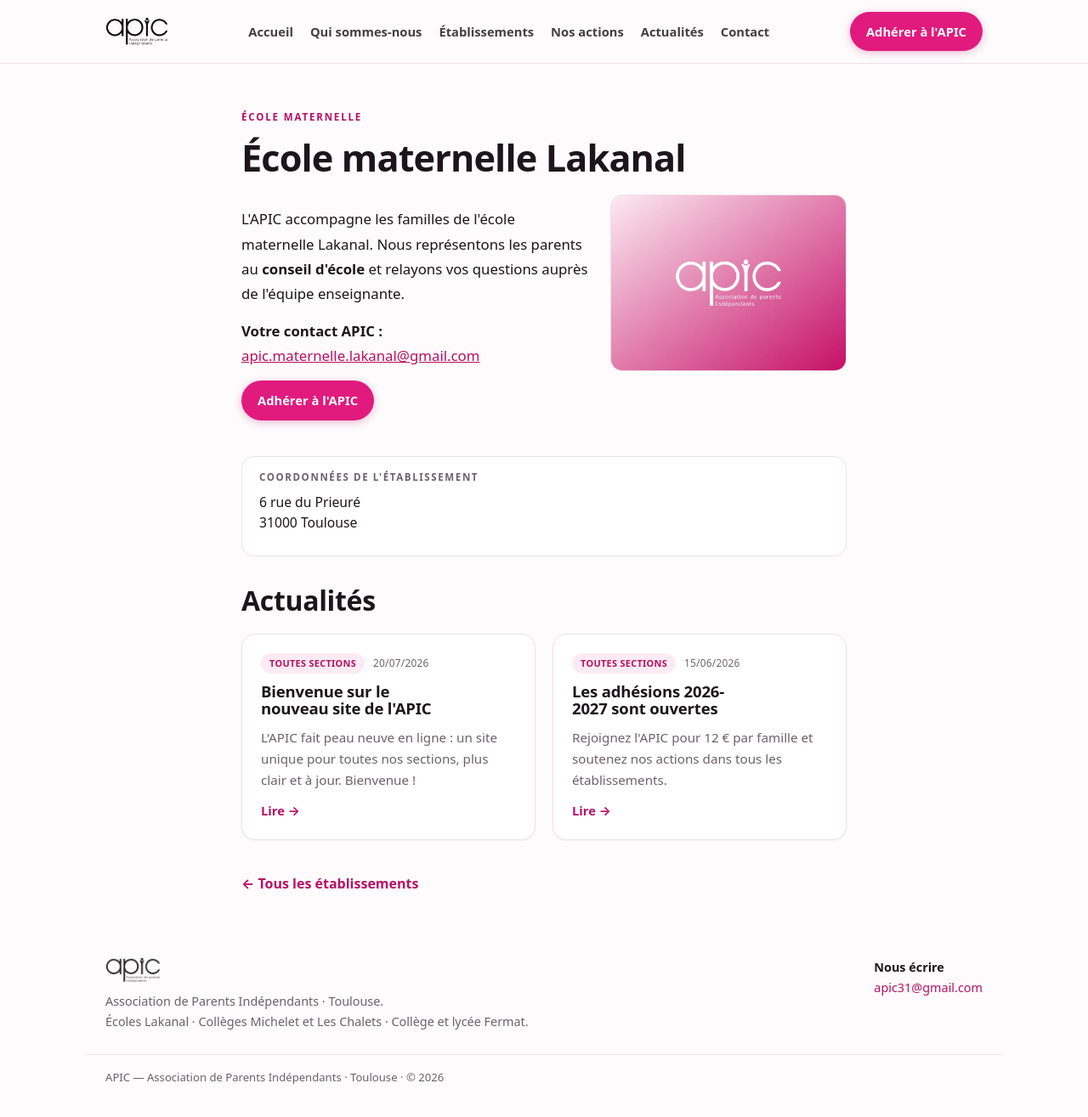
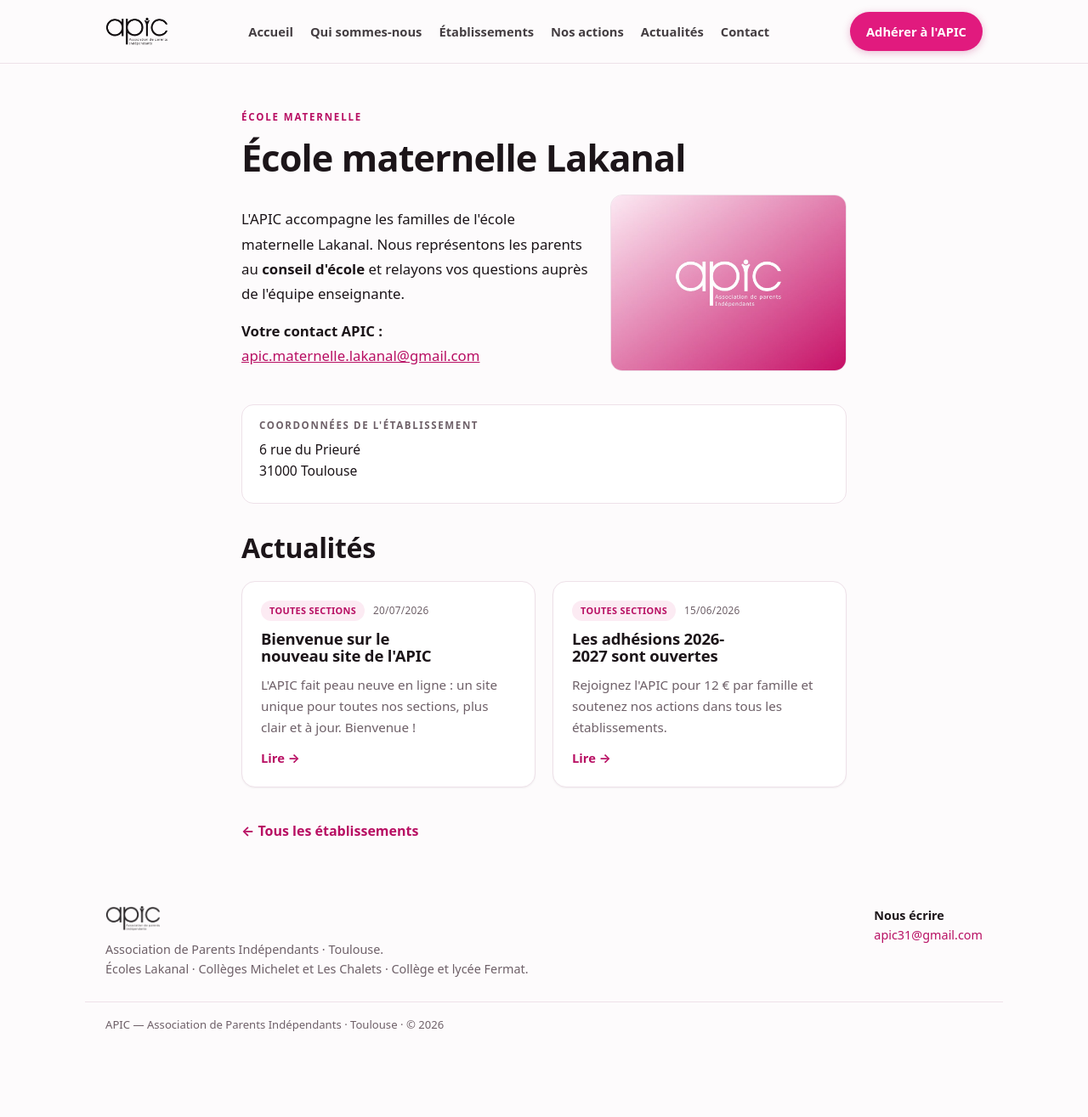
Before and after one commit to apic-parents/apic-parents-site, a Jekyll site: the page built from ecole-maternelle-lakanal.html, in a window 1280 px wide and 1320 px high. Shown: the top 1315 px of the window at 85% size. Built offline with Jekyll 4.4.1, drawn with Linux system fonts in a browser that asks for light colours.

Commit message:
Add files via upload

```diff
--- a/college-fermat.html
+++ b/college-fermat.html
@@ -12,7 +12,6 @@
     <p>L'APIC accompagne les familles du collège Fermat. Vos élus siègent au <strong>conseil d'administration</strong> et vous représentent tout au long de l'année auprès des équipes et de la direction.</p>
     <p><strong>Votre contact APIC :</strong><br>
     <a href="mailto:apic.collegefermat@gmail.com">apic.collegefermat@gmail.com</a></p>
-    <p><a class="btn btn-rose" href="https://www.helloasso.com/associations/apic31/adhesions/bulletin-d-inscription-a-l-apic-2026-2027">Adhérer à l'APIC</a></p>
     </div>
     <figure class="etab-photo">
     <img src="{{ '/assets/etab-college-fermat.jpg' | relative_url }}" alt="Collège Fermat">
--- a/college-michelet.html
+++ b/college-michelet.html
@@ -12,7 +12,6 @@
     <p>L'APIC accompagne les familles du collège Michelet. Vos élus siègent au <strong>conseil d'administration</strong> et vous représentent tout au long de l'année auprès des équipes et de la direction.</p>
     <p><strong>Votre contact APIC :</strong><br>
     <a href="mailto:apic.michelet@gmail.com">apic.michelet@gmail.com</a></p>
-    <p><a class="btn btn-rose" href="https://www.helloasso.com/associations/apic31/adhesions/bulletin-d-inscription-a-l-apic-2026-2027">Adhérer à l'APIC</a></p>
     </div>
     <figure class="etab-photo">
     <img src="{{ '/assets/etab-college-michelet.jpg' | relative_url }}" alt="Collège Michelet">
--- a/ecole-elementaire-lakanal.html
+++ b/ecole-elementaire-lakanal.html
@@ -12,7 +12,6 @@
     <p>L'APIC accompagne les familles de l'école élémentaire Lakanal. Nous représentons les parents au <strong>conseil d'école</strong> et relayons vos questions auprès de l'équipe enseignante.</p>
     <p><strong>Votre contact APIC :</strong><br>
     <a href="mailto:apic.primaire.lakanal@gmail.com">apic.primaire.lakanal@gmail.com</a></p>
-    <p><a class="btn btn-rose" href="https://www.helloasso.com/associations/apic31/adhesions/bulletin-d-inscription-a-l-apic-2026-2027">Adhérer à l'APIC</a></p>
     </div>
     <figure class="etab-photo">
     <img src="{{ '/assets/etab-ecole-elementaire-lakanal.jpg' | relative_url }}" alt="École élémentaire Lakanal">
--- a/ecole-maternelle-lakanal.html
+++ b/ecole-maternelle-lakanal.html
@@ -12,7 +12,6 @@
     <p>L'APIC accompagne les familles de l'école maternelle Lakanal. Nous représentons les parents au <strong>conseil d'école</strong> et relayons vos questions auprès de l'équipe enseignante.</p>
     <p><strong>Votre contact APIC :</strong><br>
     <a href="mailto:apic.maternelle.lakanal@gmail.com">apic.maternelle.lakanal@gmail.com</a></p>
-    <p><a class="btn btn-rose" href="https://www.helloasso.com/associations/apic31/adhesions/bulletin-d-inscription-a-l-apic-2026-2027">Adhérer à l'APIC</a></p>
     </div>
     <figure class="etab-photo">
     <img src="{{ '/assets/etab-ecole-maternelle-lakanal.jpg' | relative_url }}" alt="École maternelle Lakanal">
```
